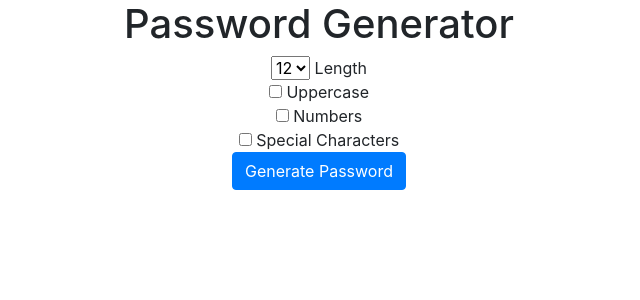
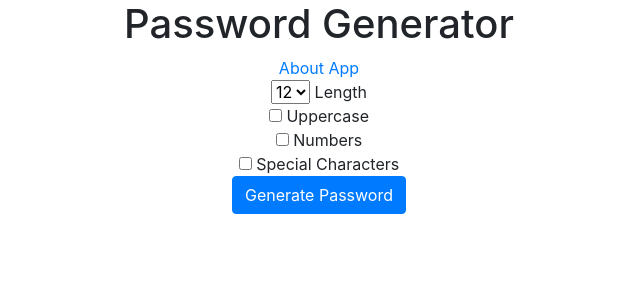
Before and after one commit to LiftEatCode/django_password_generator, a Django app: page / in a window 1280 px wide. Shown: the top 300 px of the page, without its empty margins (321-961 px from the left). Run offline with Django 3.2, Linux system fonts and the light colour scheme; some libraries are stand-ins or nearby versions.

Commit message:
about page
reconnected about page

```diff
--- a/generator/templates/generator/home.html
+++ b/generator/templates/generator/home.html
@@ -7,7 +7,7 @@
 
 <div class="container text-center">
     <h1>Password Generator</h1>
-
+    <a href="{% url 'about' %}">About App</a>
     <form action="{% url 'password' %}">
         <select name="length">
             <option value="6">6</option>
```
